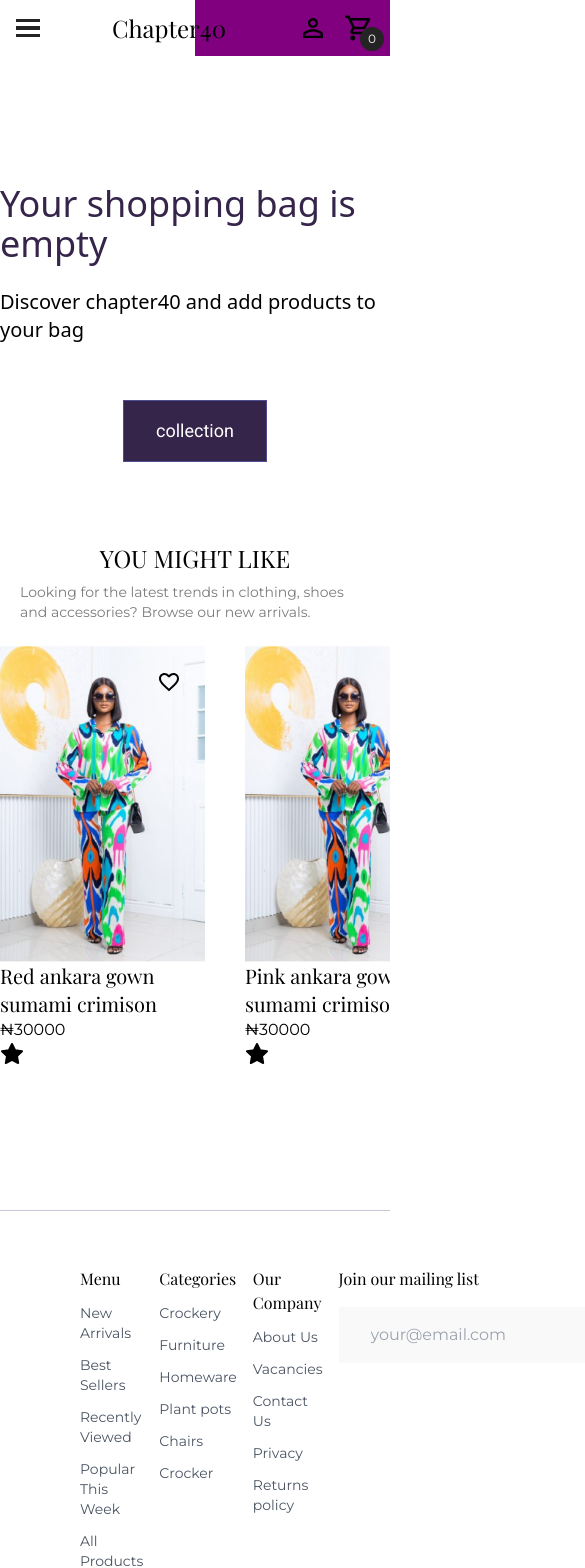
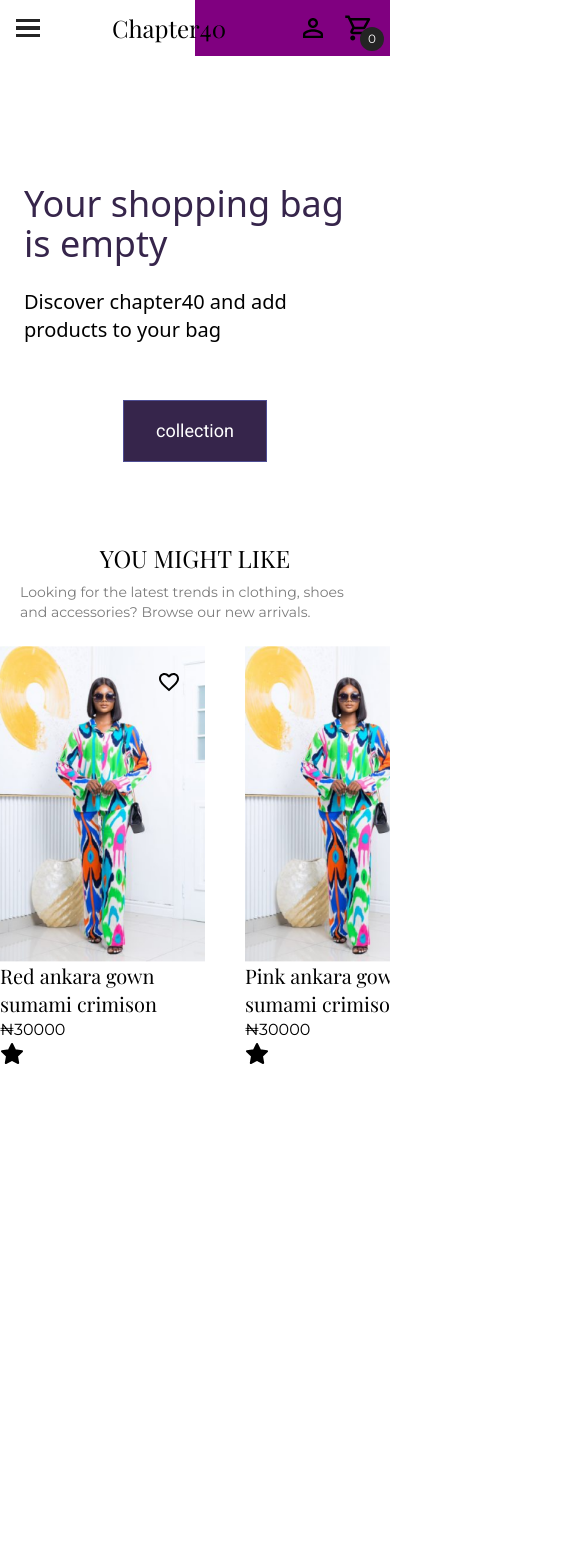
Before and after one commit to Temi-Dire/chapter40-website, a React (Vite) app: page /checkout in a window 390 px wide. Shown: the top 1568 px of the page, 585 px wide, since content can reach past the window. After the commit the page ends 1066 px from the top, so only its background shows below. Built offline with nearby package versions, Linux system fonts and the light colour scheme.

Commit message:
built mobile version for checkout page

```diff
--- a/src/pages/checkout.tsx
+++ b/src/pages/checkout.tsx
@@ -30,9 +30,9 @@ const Checkout = () => {
       <Navbar />
 
       {basket.length !== 0 ? (
-        <section className="pt-32  px-32">
-          <div className="mb-16 ">Home/Shop/Checkout</div>
-          <div className="grid grid-cols-2 gap-36 ">
+        <section className="pt-10 px-10  lg:px-16">
+          <div className=" mb-4 ">Home/Shop/Checkout</div>
+          <div className="md:grid grid-cols-2 gap-20 ">
             <div className="">
               {store.basket.length !== 0 ? (
                 <div>
@@ -51,7 +51,7 @@ const Checkout = () => {
                 </div>
               )}
             </div>
-            <div className="border border-[#CAC6DA] px-6 py-5 space-y-6 h-[400px]">
+            <div className="border border-[#CAC6DA] px-6 py-5 space-y-6 h-[400px] flex-1">
               <h1 className="text-2xl font-playfair">Order Summary</h1>
               <div className="space-y-5">
                 <div className="flex justify-between font-montserrat text-lg text-[#666666]">
@@ -68,14 +68,14 @@ const Checkout = () => {
                 </div>
                 <div className="w-full h-[1px] bg-[#CAC6DA]" />
               </div>
-              <div className="w-full flex">
+              {/* <div className="w-full flex">
                 <input
                   className="flex-1 outline-none bg-[#F0F0F0] px-2"
                   type="text"
                   placeholder="Add promo code"
                 />
                 <Button text={"Apply"} />
-              </div>
+              </div> */}
               <Button
                 text={"Go to Checkout"}
                 width={"w-full"}
@@ -85,7 +85,7 @@ const Checkout = () => {
           </div>
         </section>
       ) : (
-        <section className="flex flex-col justify center items-center pt-32">
+        <section className="flex flex-col justify center items-center pt-32 px-6 lg:px-0">
           <div className="text-4xl text-[#36254B] mb-6">
             Your shopping bag is empty
           </div>
@@ -99,7 +99,7 @@ const Checkout = () => {
       )}
 
       <Newarrivals header="YOU MIGHT LIKE" />
-      <FooterSection />
+      {/* <FooterSection /> */}
     </>
   );
 };
```
